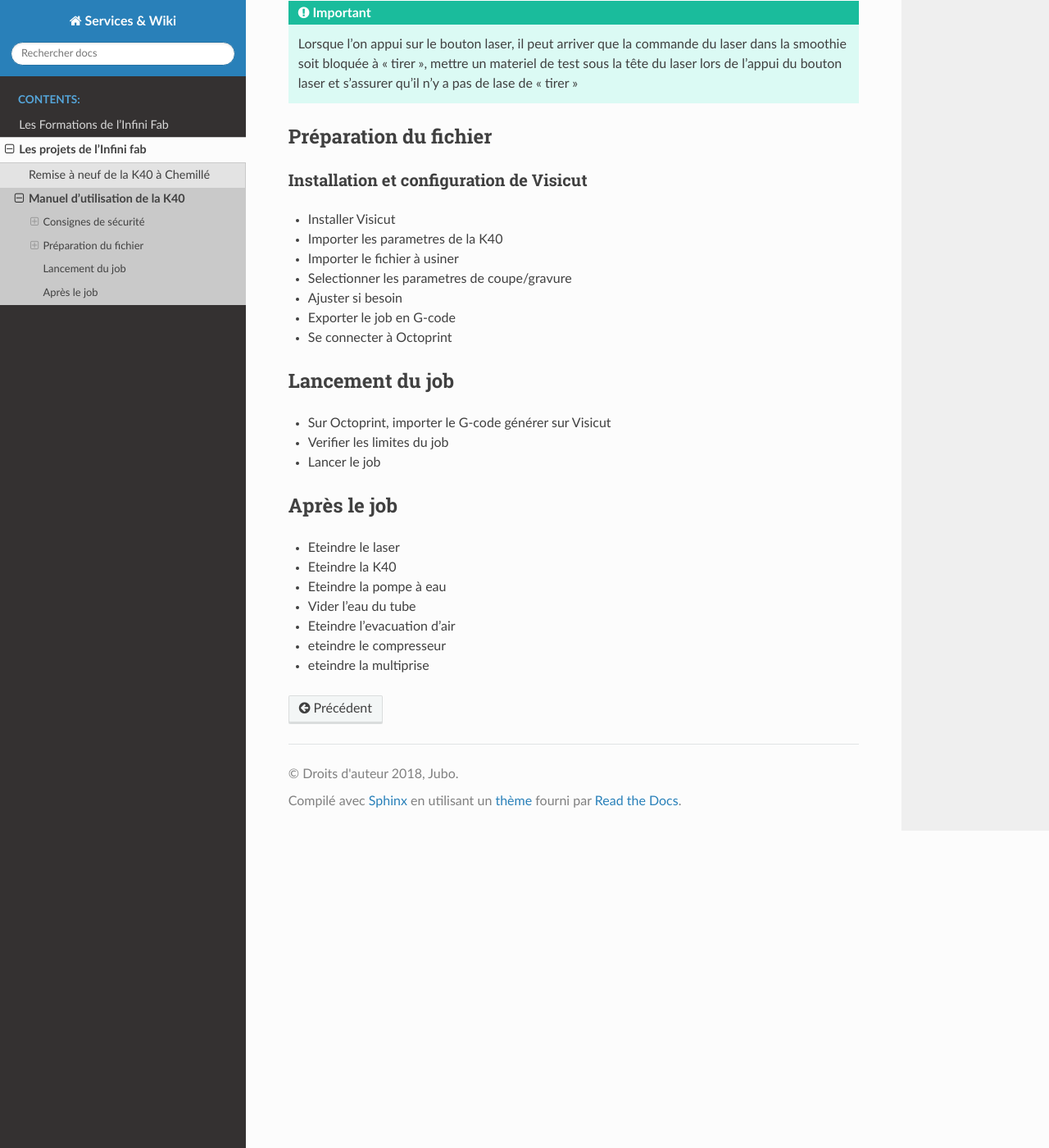
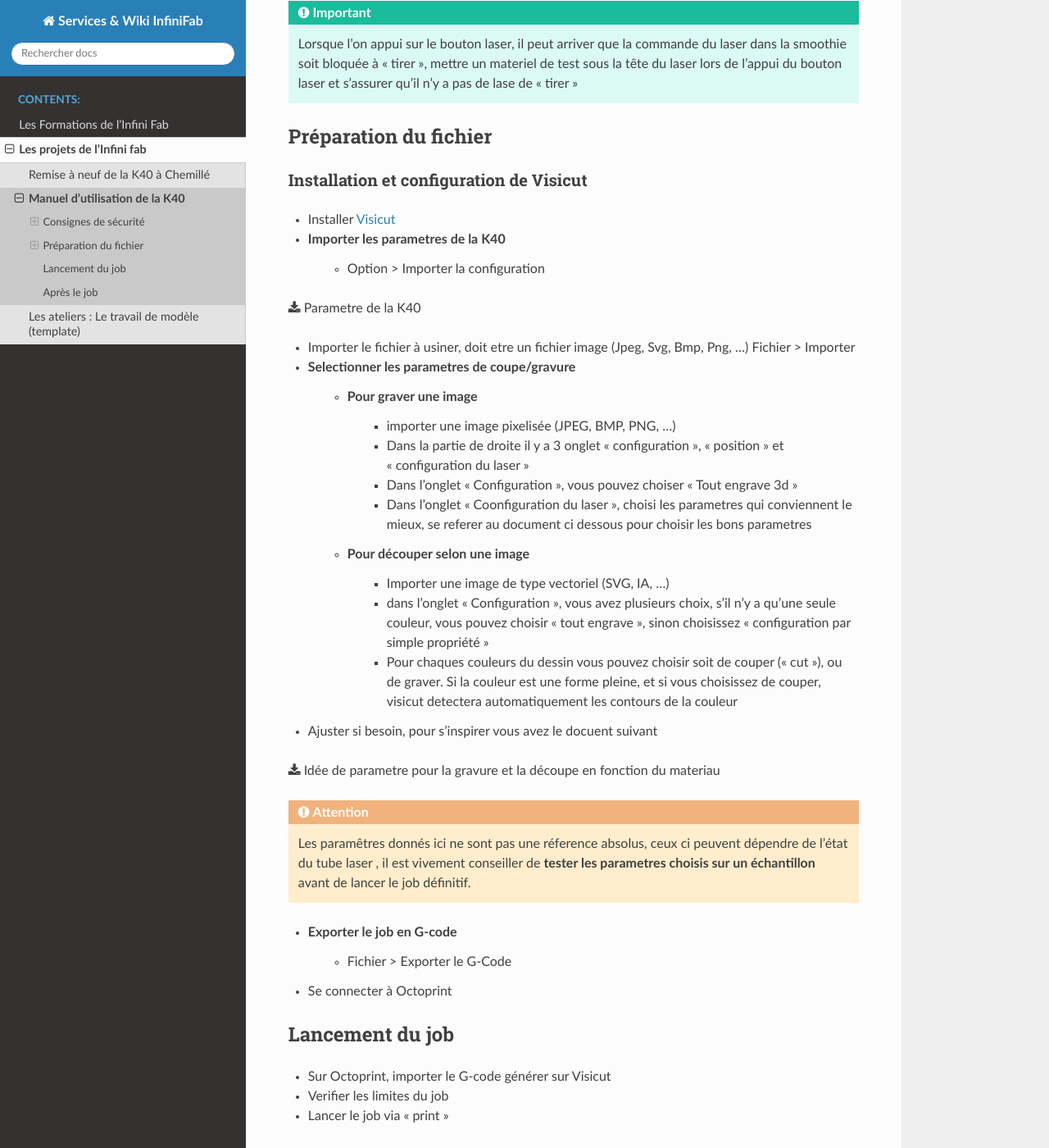
Before and after one commit to InfiniFab/Wiki, a Sphinx documentation site: the page built from source/laser_manuel.rst, in a window 1280 px wide and 1400 px high, scrolled down 728 px. Shown: the whole window at 82% size. Built offline with Sphinx 7.4.7 and the Read the Docs theme 2.0.0, drawn with Linux system fonts in a browser that asks for light colours.

Commit message:
update 14/03

```diff
--- a/source/conf.py
+++ b/source/conf.py
@@ -19,7 +19,7 @@
 
 # -- Project information -----------------------------------------------------
 
-project = u'Services & Wiki'
+project = u'Services & Wiki InfiniFab'
 copyright = u'2018, Jubo'
 author = u'Jubo'
 
--- a/source/laser_manuel.rst
+++ b/source/laser_manuel.rst
@@ -40,12 +40,33 @@ Préparation du fichier
 Installation et configuration de Visicut
 ----------------------------------------
 
-* Installer Visicut
+* Installer `Visicut <https://visicut.org/>`_
 * Importer les parametres de la K40
-* Importer le fichier à usiner
+	* Option > Importer la configuration
+
+:download:`Parametre de la K40 <_static/k40_param.vcsettings>`
+
+* Importer le fichier à usiner, doit etre un fichier image (Jpeg, Svg, Bmp, Png, ...) Fichier > Importer
 * Selectionner les parametres de coupe/gravure
-* Ajuster si besoin
+	* Pour graver une image
+		* importer une image pixelisée (JPEG, BMP, PNG, ...)
+		* Dans la partie de droite il y a 3 onglet "configuration", "position" et "configuration du laser"
+		* Dans l'onglet "Configuration", vous pouvez choiser "Tout engrave 3d"
+		* Dans l'onglet "Coonfiguration du laser", choisi les parametres qui conviennent le mieux, se referer au document ci dessous pour choisir les bons parametres
+	* Pour découper selon une image
+		* Importer une image de type vectoriel (SVG, IA, ...)
+		* dans l'onglet "Configuration", vous avez plusieurs choix, s'il n'y a qu'une seule couleur, vous pouvez choisir "tout engrave", sinon choisissez "configuration par simple propriété"
+		* Pour chaques couleurs du dessin vous pouvez choisir soit de couper ("cut"), ou de graver. Si la couleur est une forme pleine, et si vous choisissez de couper, visicut detectera automatiquement les contours de la couleur
+* Ajuster si besoin, pour s'inspirer vous avez le docuent suivant
+
+:download:`Idée de parametre pour la gravure et la découpe en fonction du materiau <_static/speedsfeeds_RL.pdf>`
+
+.. attention::
+
+	Les paramêtres donnés ici ne sont pas une réference absolus, ceux ci peuvent dépendre de l'état du tube laser , il est vivement conseiller de **tester les parametres choisis sur un échantillon** avant de lancer le job définitif.
+
 * Exporter le job en G-code
+	* Fichier > Exporter le G-Code
 * Se connecter à Octoprint
 
 
@@ -54,7 +75,7 @@ Lancement du job
 
 * Sur Octoprint, importer le G-code générer sur Visicut
 * Verifier les limites du job
-* Lancer le job
+* Lancer le job via "print"
 
 Après le job
 """"""""""""
--- a/source/projets.rst
+++ b/source/projets.rst
@@ -4,8 +4,9 @@ Les projets de l'Infini fab
 Sur cette page vous trouverez l'ensemble des projets en cours de l'Infini Fab, que ce soit des produits destinés à être présent dans le catalogue de l'Infini Fab mais aussi les collaborations en cours entre l'Infini Fab et d'autre fablab/makers.
 
 .. toctree::
-   :maxdepth: 2
-   :caption: Contents:
+   :maxdepth: 1
+   :caption: Les Projets:
 
    laser_bocal
    laser_manuel
+   Ateliers_template
```
Also changed, not shown: source/Ateliers_template.rst (added, +63 -0 lines), 4 other files.
